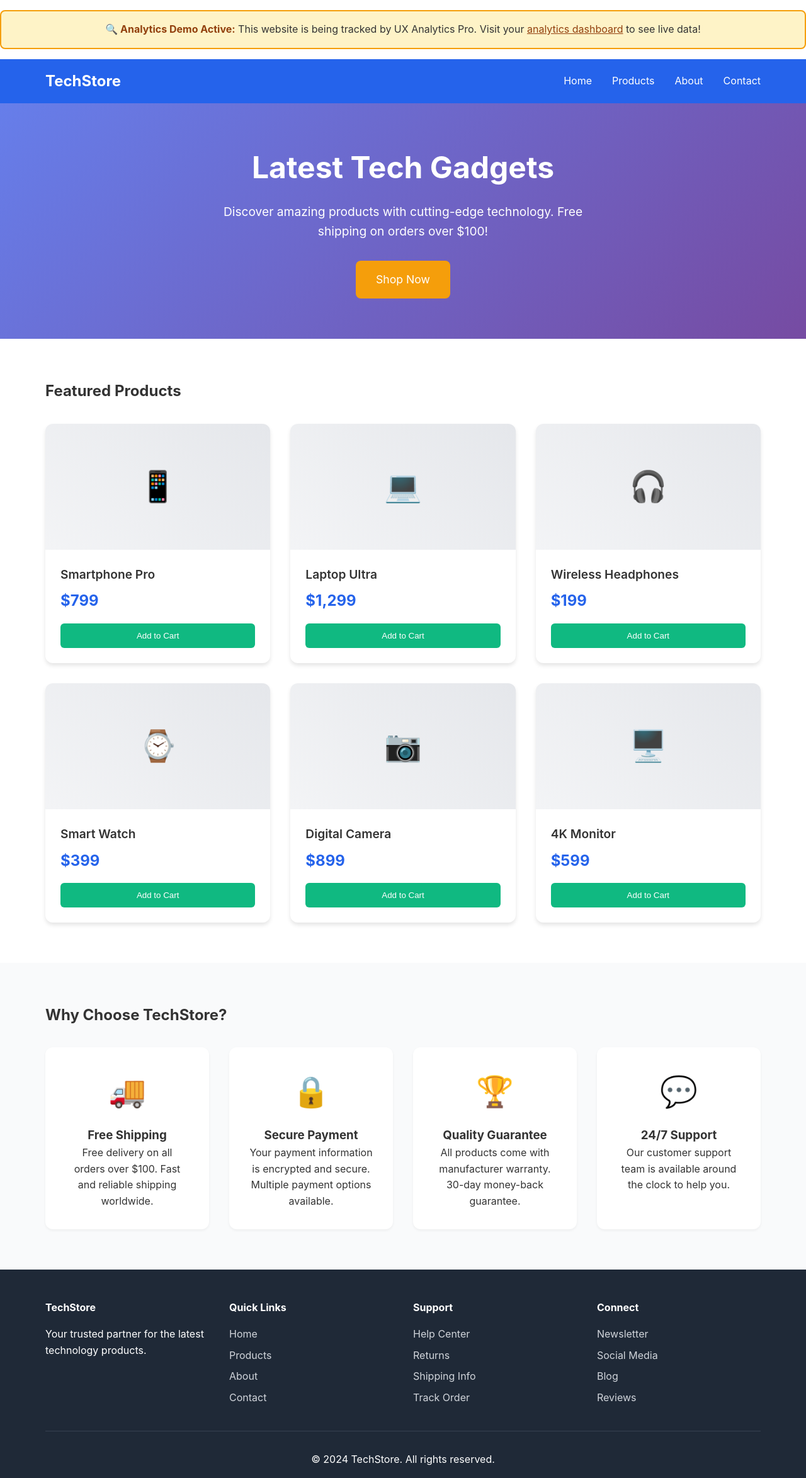
After one commit to Pujitha-user/AI-UX-Analytics, a Flask app: page /test-website in a window 1280 px wide. The commit adds this page. Shown: the whole page at 63% size. Run offline with Flask 3, Linux system fonts and the light colour scheme.

Commit message:
Give users an example website to see how the platform tracks user behavior
Adds a demo website and modifies the dashboard to link to it, alongside minor bug fix in UXAnalyzer.

Replit-Commit-Author: Agent
Replit-Commit-Session-Id: 54dd389b-374b-4455-854f-d1e861eebd29
Replit-Commit-Screenshot-Url: https://storage.googleapis.com/screenshot-production-us-central1/3a825876-6dbb-437e-aa31-22b4cea68020/c887b015-d87d-4aa2-b2dd-e5f9bffb59b1.jpg

```diff
--- a/app.py
+++ b/app.py
@@ -153,6 +153,12 @@ def get_tracking_script():
     response.headers['Access-Control-Allow-Origin'] = '*'
     return response
 
+@app.route('/test-website')
+def test_website():
+    """Serve the test website for demo purposes"""
+    with open('test_website.html', 'r') as f:
+        return f.read()
+
 @app.route('/logout')
 def logout():
     """Logout and clear session"""
--- a/ml_model.py
+++ b/ml_model.py
@@ -216,13 +216,16 @@ class UXAnalyzer:
             session_id = event.get('session_id', 'unknown')
             sessions[session_id].append(event)
 
+        if not sessions:
+            return suggestions
+
         # Analyze session patterns
         short_sessions = 0
         for session_events in sessions.values():
             if len(session_events) < 3:
                 short_sessions += 1
 
-        if short_sessions / len(sessions) > 0.5:
+        if len(sessions) > 0 and short_sessions / len(sessions) > 0.5:
             suggestions.append({
                 'type': 'user_flow',
                 'priority': 'medium',
--- /dev/null
+++ b/test_website.html
@@ -0,0 +1,434 @@
+<!DOCTYPE html>
+<html lang="en">
+<head>
+    <meta charset="UTF-8">
+    <meta name="viewport" content="width=device-width, initial-scale=1.0">
+    <title>Demo E-commerce Store - UX Analytics Test Site</title>
+    <style>
+        * {
+            margin: 0;
+            padding: 0;
+            box-sizing: border-box;
+        }
+
+        body {
+            font-family: -apple-system, BlinkMacSystemFont, 'Segoe UI', Roboto, sans-serif;
+            line-height: 1.6;
+            color: #333;
+        }
+
+        .header {
+            background: #2563eb;
+            color: white;
+            padding: 1rem 0;
+            position: sticky;
+            top: 0;
+            z-index: 100;
+        }
+
+        .nav {
+            max-width: 1200px;
+            margin: 0 auto;
+            display: flex;
+            justify-content: space-between;
+            align-items: center;
+            padding: 0 2rem;
+        }
+
+        .logo {
+            font-size: 1.5rem;
+            font-weight: bold;
+        }
+
+        .nav-links {
+            display: flex;
+            list-style: none;
+            gap: 2rem;
+        }
+
+        .nav-links a {
+            color: white;
+            text-decoration: none;
+            transition: opacity 0.2s;
+        }
+
+        .nav-links a:hover {
+            opacity: 0.8;
+        }
+
+        .hero {
+            background: linear-gradient(135deg, #667eea 0%, #764ba2 100%);
+            color: white;
+            padding: 4rem 0;
+            text-align: center;
+        }
+
+        .hero h1 {
+            font-size: 3rem;
+            margin-bottom: 1rem;
+        }
+
+        .hero p {
+            font-size: 1.2rem;
+            margin-bottom: 2rem;
+            max-width: 600px;
+            margin-left: auto;
+            margin-right: auto;
+        }
+
+        .cta-button {
+            background: #f59e0b;
+            color: white;
+            padding: 1rem 2rem;
+            border: none;
+            border-radius: 8px;
+            font-size: 1.1rem;
+            cursor: pointer;
+            text-decoration: none;
+            display: inline-block;
+            transition: transform 0.2s;
+        }
+
+        .cta-button:hover {
+            transform: translateY(-2px);
+        }
+
+        .container {
+            max-width: 1200px;
+            margin: 0 auto;
+            padding: 0 2rem;
+        }
+
+        .section {
+            padding: 4rem 0;
+        }
+
+        .products-grid {
+            display: grid;
+            grid-template-columns: repeat(auto-fit, minmax(280px, 1fr));
+            gap: 2rem;
+            margin-top: 2rem;
+        }
+
+        .product-card {
+            background: white;
+            border-radius: 12px;
+            box-shadow: 0 4px 6px rgba(0, 0, 0, 0.1);
+            overflow: hidden;
+            transition: transform 0.2s;
+        }
+
+        .product-card:hover {
+            transform: translateY(-4px);
+        }
+
+        .product-image {
+            width: 100%;
+            height: 200px;
+            background: linear-gradient(45deg, #f3f4f6, #e5e7eb);
+            display: flex;
+            align-items: center;
+            justify-content: center;
+            font-size: 3rem;
+            color: #9ca3af;
+        }
+
+        .product-info {
+            padding: 1.5rem;
+        }
+
+        .product-title {
+            font-size: 1.2rem;
+            font-weight: 600;
+            margin-bottom: 0.5rem;
+        }
+
+        .product-price {
+            font-size: 1.5rem;
+            color: #2563eb;
+            font-weight: bold;
+            margin-bottom: 1rem;
+        }
+
+        .add-to-cart {
+            background: #10b981;
+            color: white;
+            border: none;
+            padding: 0.75rem 1.5rem;
+            border-radius: 6px;
+            cursor: pointer;
+            width: 100%;
+            transition: background 0.2s;
+        }
+
+        .add-to-cart:hover {
+            background: #059669;
+        }
+
+        .features {
+            background: #f9fafb;
+        }
+
+        .features-grid {
+            display: grid;
+            grid-template-columns: repeat(auto-fit, minmax(250px, 1fr));
+            gap: 2rem;
+            margin-top: 2rem;
+        }
+
+        .feature-card {
+            text-align: center;
+            padding: 2rem;
+            background: white;
+            border-radius: 12px;
+            box-shadow: 0 2px 4px rgba(0, 0, 0, 0.05);
+        }
+
+        .feature-icon {
+            font-size: 3rem;
+            margin-bottom: 1rem;
+            color: #2563eb;
+        }
+
+        .footer {
+            background: #1f2937;
+            color: white;
+            padding: 3rem 0 1rem 0;
+        }
+
+        .footer-content {
+            display: grid;
+            grid-template-columns: repeat(auto-fit, minmax(250px, 1fr));
+            gap: 2rem;
+            margin-bottom: 2rem;
+        }
+
+        .footer h4 {
+            margin-bottom: 1rem;
+        }
+
+        .footer ul {
+            list-style: none;
+        }
+
+        .footer ul li {
+            margin-bottom: 0.5rem;
+        }
+
+        .footer a {
+            color: #d1d5db;
+            text-decoration: none;
+        }
+
+        .footer a:hover {
+            color: white;
+        }
+
+        .analytics-notice {
+            background: #fef3c7;
+            border: 2px solid #f59e0b;
+            padding: 1rem;
+            margin: 1rem 0;
+            border-radius: 8px;
+            text-align: center;
+        }
+
+        .analytics-notice strong {
+            color: #92400e;
+        }
+    </style>
+</head>
+<body>
+    <div class="analytics-notice">
+        <strong>🔍 Analytics Demo Active:</strong> This website is being tracked by UX Analytics Pro.
+        Visit your <a href="/" target="_blank" style="color: #92400e; text-decoration: underline;">analytics dashboard</a> to see live data!
+    </div>
+
+    <header class="header">
+        <nav class="nav">
+            <div class="logo">TechStore</div>
+            <ul class="nav-links">
+                <li><a href="#home">Home</a></li>
+                <li><a href="#products">Products</a></li>
+                <li><a href="#about">About</a></li>
+                <li><a href="#contact">Contact</a></li>
+            </ul>
+        </nav>
+    </header>
+
+    <section class="hero" id="home">
+        <div class="container">
+            <h1>Latest Tech Gadgets</h1>
+            <p>Discover amazing products with cutting-edge technology. Free shipping on orders over $100!</p>
+            <a href="#products" class="cta-button">Shop Now</a>
+        </div>
+    </section>
+
+    <section class="section" id="products">
+        <div class="container">
+            <h2>Featured Products</h2>
+            <div class="products-grid">
+                <div class="product-card">
+                    <div class="product-image">📱</div>
+                    <div class="product-info">
+                        <h3 class="product-title">Smartphone Pro</h3>
+                        <div class="product-price">$799</div>
+                        <button class="add-to-cart" onclick="addToCart('Smartphone Pro')">Add to Cart</button>
+                    </div>
+                </div>
+
+                <div class="product-card">
+                    <div class="product-image">💻</div>
+                    <div class="product-info">
+                        <h3 class="product-title">Laptop Ultra</h3>
+                        <div class="product-price">$1,299</div>
+                        <button class="add-to-cart" onclick="addToCart('Laptop Ultra')">Add to Cart</button>
+                    </div>
+                </div>
+
+                <div class="product-card">
+                    <div class="product-image">🎧</div>
+                    <div class="product-info">
+                        <h3 class="product-title">Wireless Headphones</h3>
+                        <div class="product-price">$199</div>
+                        <button class="add-to-cart" onclick="addToCart('Wireless Headphones')">Add to Cart</button>
+                    </div>
+                </div>
+
+                <div class="product-card">
+                    <div class="product-image">⌚</div>
+                    <div class="product-info">
+                        <h3 class="product-title">Smart Watch</h3>
+                        <div class="product-price">$399</div>
+                        <button class="add-to-cart" onclick="addToCart('Smart Watch')">Add to Cart</button>
+                    </div>
+                </div>
+
+                <div class="product-card">
+                    <div class="product-image">📷</div>
+                    <div class="product-info">
+                        <h3 class="product-title">Digital Camera</h3>
+                        <div class="product-price">$899</div>
+                        <button class="add-to-cart" onclick="addToCart('Digital Camera')">Add to Cart</button>
+                    </div>
+                </div>
+
+                <div class="product-card">
+                    <div class="product-image">🖥️</div>
+                    <div class="product-info">
+                        <h3 class="product-title">4K Monitor</h3>
+                        <div class="product-price">$599</div>
+                        <button class="add-to-cart" onclick="addToCart('4K Monitor')">Add to Cart</button>
+                    </div>
+                </div>
+            </div>
+        </div>
+    </section>
+
+    <section class="section features" id="about">
+        <div class="container">
+            <h2>Why Choose TechStore?</h2>
+            <div class="features-grid">
+                <div class="feature-card">
+                    <div class="feature-icon">🚚</div>
+                    <h3>Free Shipping</h3>
+                    <p>Free delivery on all orders over $100. Fast and reliable shipping worldwide.</p>
+                </div>
+
+                <div class="feature-card">
+                    <div class="feature-icon">🔒</div>
+                    <h3>Secure Payment</h3>
+                    <p>Your payment information is encrypted and secure. Multiple payment options available.</p>
+                </div>
+
+                <div class="feature-card">
+                    <div class="feature-icon">🏆</div>
+                    <h3>Quality Guarantee</h3>
+                    <p>All products come with manufacturer warranty. 30-day money-back guarantee.</p>
+                </div>
+
+                <div class="feature-card">
+                    <div class="feature-icon">💬</div>
+                    <h3>24/7 Support</h3>
+                    <p>Our customer support team is available around the clock to help you.</p>
+                </div>
+            </div>
+        </div>
+    </section>
+
+    <footer class="footer" id="contact">
+        <div class="container">
+            <div class="footer-content">
+                <div>
+                    <h4>TechStore</h4>
+                    <p>Your trusted partner for the latest technology products.</p>
+                </div>
+
+                <div>
+                    <h4>Quick Links</h4>
+                    <ul>
+                        <li><a href="#home">Home</a></li>
+                        <li><a href="#products">Products</a></li>
+                        <li><a href="#about">About</a></li>
+                        <li><a href="#contact">Contact</a></li>
+                    </ul>
+                </div>
+
+                <div>
+                    <h4>Support</h4>
+                    <ul>
+                        <li><a href="#">Help Center</a></li>
+                        <li><a href="#">Returns</a></li>
+                        <li><a href="#">Shipping Info</a></li>
+                        <li><a href="#">Track Order</a></li>
+                    </ul>
+                </div>
+
+                <div>
+                    <h4>Connect</h4>
+                    <ul>
+                        <li><a href="#">Newsletter</a></li>
+                        <li><a href="#">Social Media</a></li>
+                        <li><a href="#">Blog</a></li>
+                        <li><a href="#">Reviews</a></li>
+                    </ul>
+                </div>
+            </div>
+
+            <div style="text-align: center; padding-top: 2rem; border-top: 1px solid #374151;">
+                <p>&copy; 2024 TechStore. All rights reserved.</p>
+            </div>
+        </div>
+    </footer>
+
+    <script>
+        function addToCart(productName) {
+            alert(`Added ${productName} to cart! 🛒`);
+
+            // Track custom event if UX Analytics is available
+            if (window.UXAnalytics) {
+                window.UXAnalytics.trackCustomEvent('add_to_cart', {
+                    product_name: productName,
+                    action: 'purchase_intent'
+                });
+            }
+        }
+
+        // Simulate some user interactions for demo
+        setTimeout(() => {
+            console.log('Demo website loaded - UX Analytics tracking active');
+        }, 1000);
+    </script>
+
+    <!-- UX Analytics Tracking Script -->
+    <script>
+        // Get the tracking script from our analytics server
+        (function() {
+            const script = document.createElement('script');
+            script.src = window.location.origin + '/tracking-script';
+            script.async = true;
+            document.head.appendChild(script);
+        })();
+    </script>
+</body>
+</html>
```
Also changed, not shown: templates/dashboard.html (+22 -3 lines).
